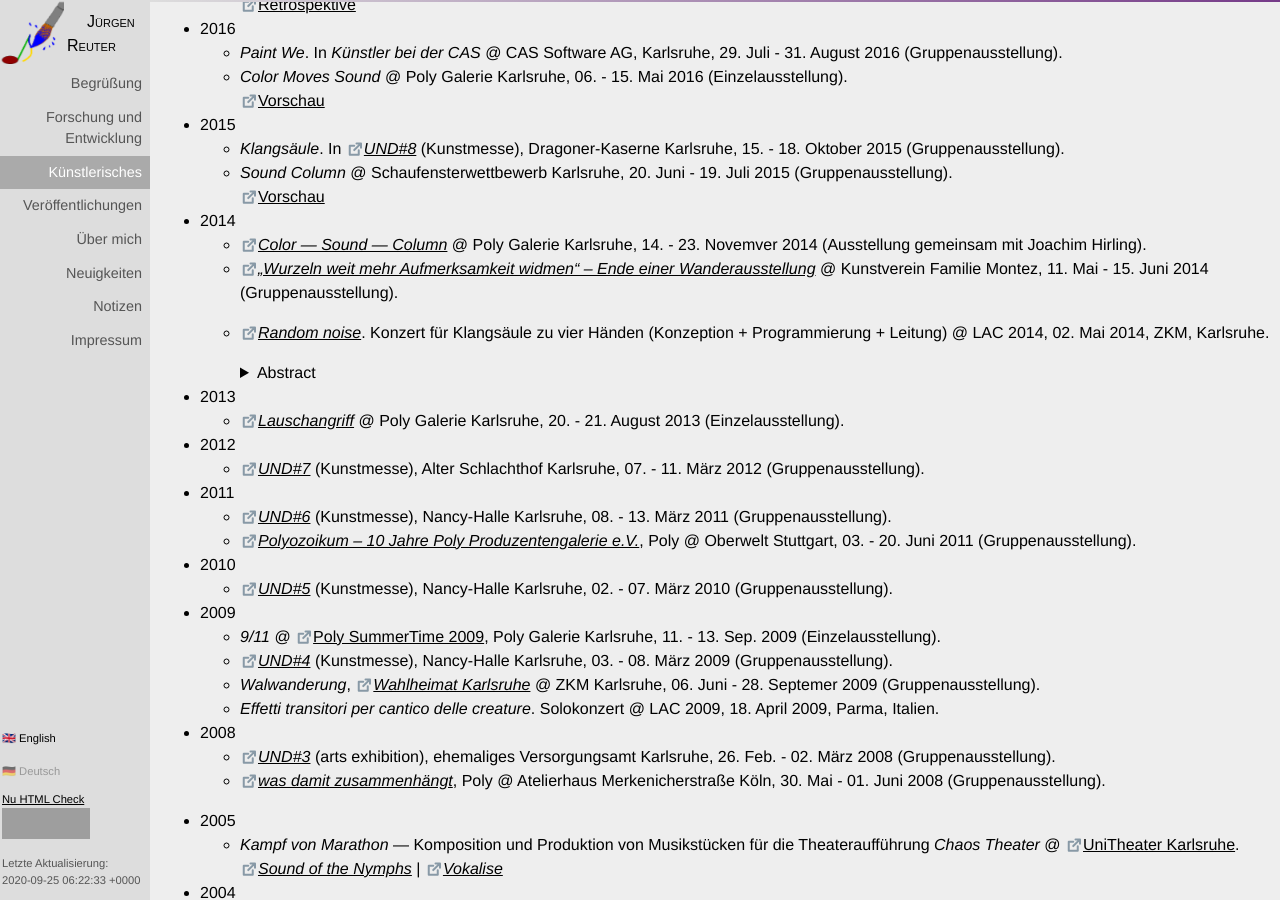
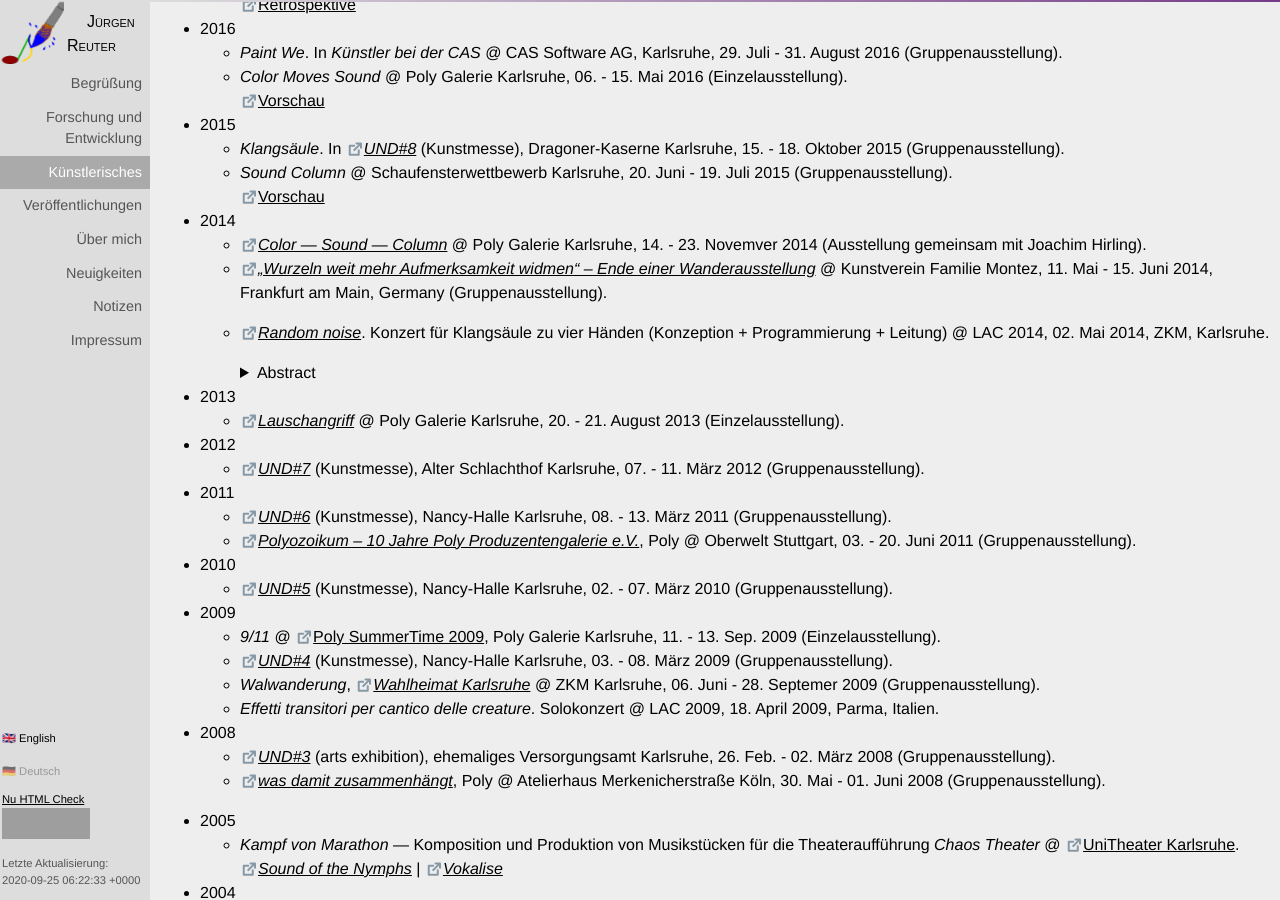
Before and after one commit to soundpaint/soundpaint.github.io, a Jekyll site: the page built from de/arts.md, in a window 1280 px wide and 900 px high, scrolled down 450 px. Built offline with Jekyll 4.4.1, drawn with Linux system fonts in a browser that asks for light colours; our own code applies the rules of GitHub Pages for plain Markdown files; grey boxes are pictures that could not be loaded.

Commit message:
Minor Additions in References
* Add links to GPN schedules.
* Add missing location of exhibition of
  Familie Montez.

```diff
--- a/de/arts.md
+++ b/de/arts.md
@@ -54,8 +54,8 @@ Projektseiten, sofern verfügbar.
     gemeinsam mit Joachim Hirling).
   * [_„Wurzeln weit mehr Aufmerksamkeit widmen“ – Ende einer
     Wanderausstellung_](https://kvfm.de/wurzeln-weit-mehr-aufmerksamkeit-widmen-ende-einer-wanderausstellung/)
-    @ Kunstverein Familie Montez, 11. Mai - 15. Juni 2014
-    (Gruppenausstellung).<br />
+    @ Kunstverein Familie Montez, 11. Mai - 15. Juni 2014, Frankfurt
+    am Main, Germany (Gruppenausstellung).<br />
   * [_Random
     noise_](https://zkm.de/en/event/2014/05/linux-audio-conference-2014-playroom).
     Konzert für Klangsäule zu vier Händen (Konzeption +
```
Also changed, not shown: de/publications.md (+9 -10 lines), en/arts.md (+2 -2 lines), en/publications.md (+9 -10 lines).
